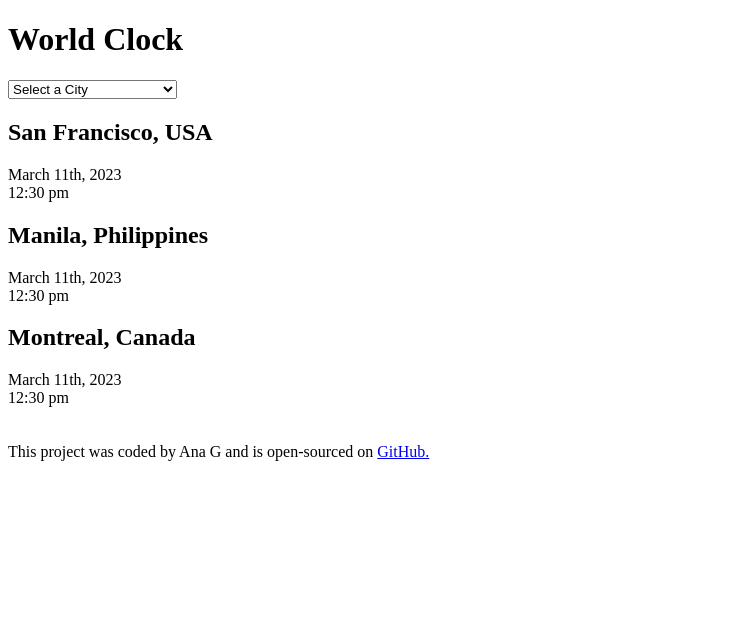
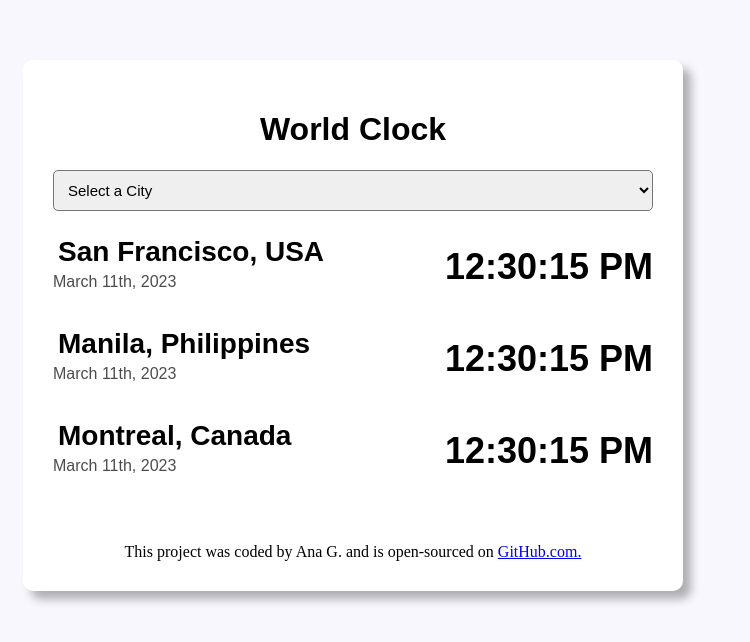
Before and after one commit to AnaGreen4/World-Clock, a plain HTML site: page index.html in a window 1280 px wide. Shown: the whole page, without its empty margins (0-750 px from the left). Drawn offline with Linux system fonts and the light colour scheme; files whose address does not match are found by name.

Commit message:
Lined up Text

```diff
--- a/index.html
+++ b/index.html
@@ -4,7 +4,7 @@
     <meta charset="UTF-8" />
     <meta http-equiv="X-UA-Compatible" content="IE=edge" />
     <meta name="viewport" content="width=device-width, initial-scale=1.0" />
-    <link rel="stylesheet" href="css/style.css" />
+    <link rel="stylesheet" href="src/styles.css" />
     <title>World Clock</title>
   </head>
   <body>
@@ -18,26 +18,32 @@
         <option value="Taipei">Taipei, Taiwan</option>
       </select>
       <div class="cities">
+        <div>
           <h2>San Francisco, USA</h2>
           <div class="date">March 11th, 2023</div>
-        <div class="time">12:30 pm</div>
+        </div>
+        <div class="time">12:30:15 PM</div>
       </div>
       <div class="cities">
+        <div>
           <h2>Manila, Philippines</h2>
           <div class="date">March 11th, 2023</div>
-        <div class="time">12:30 pm</div>
+        </div>
+        <div class="time">12:30:15 PM</div>
       </div>
       <div class="cities">
+        <div>
           <h2>Montreal, Canada</h2>
           <div class="date">March 11th, 2023</div>
-        <div class="time">12:30 pm</div>
+        </div>
+        <div class="time">12:30:15 PM</div>
       </div>
       <br />
       <br />
       <footer>
-        This project was coded by Ana G and is open-sourced on
+        This project was coded by Ana G. and is open-sourced on
         <a href="https://github.com/AnaGreen4/World-Clock" target="_blank">
-          GitHub.</a
+          GitHub.com.</a
         >
       </footer>
     </div>
--- a/src/styles.css
+++ b/src/styles.css
@@ -0,0 +1,45 @@
+.container {
+  max-width: 600px;
+  margin: 0 auto;
+  background: white;
+  padding: 30px;
+  margin: 60px 15px;
+  border-radius: 10px;
+  box-shadow: 8px 8px 10px rgba(0, 0, 0, 0.3);
+}
+body {
+  background-color: #f9f7fe;
+}
+h1 {
+  text-align: center;
+  font-family: sans-serif;
+}
+footer {
+  text-align: center;
+}
+h2 {
+  font-size: 28px;
+  font-family: sans-serif;
+  margin: 5px;
+}
+select {
+  display: block;
+  width: 100%;
+  padding: 10px;
+  border-radius: 5px;
+  font-size: 15px;
+}
+.cities {
+  display: flex;
+  margin: 20px 0;
+  justify-content: space-between;
+  font-family: sans-serif;
+}
+.date {
+  opacity: 0.7;
+}
+.time {
+  font-size: 36px;
+  font-weight: bold;
+  line-height: 2;
+}
```
Lines whose indentation alone changed are shown as unchanged.
